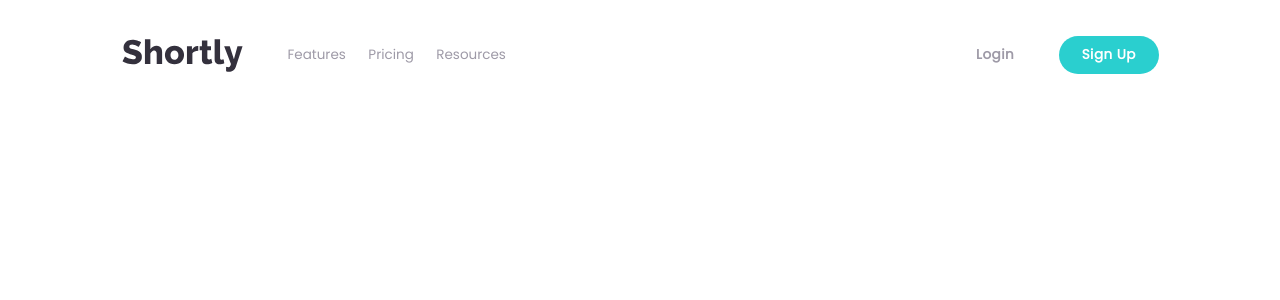
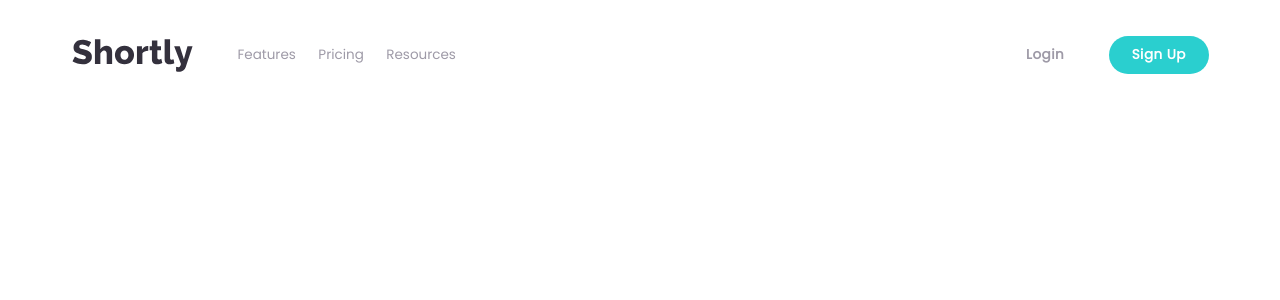
Before and after one commit to logotip4ik/frontend-mentor-url-shortening, a Nuxt app: page / in a window 1280 px wide. Shown: the top 300 px of the page. Built offline with nearby package versions, Linux system fonts and the light colour scheme.

Commit message:
update: renamed one mixin

```diff
--- a/assets/_mixins.scss
+++ b/assets/_mixins.scss
@@ -1,6 +1,6 @@
-@mixin basic-width() {
+@mixin base-width() {
   width: 100%;
-  max-width: 1100px;
+  max-width: 1200px;
 
   margin: 0 auto;
   padding-inline: 1.75rem;
--- a/components/Navbar.vue
+++ b/components/Navbar.vue
@@ -21,7 +21,7 @@ export default {}
 
 <style lang="scss">
 .nav {
-  @include basic-width;
+  @include base-width;
   display: flex;
   justify-content: space-between;
   align-items: center;
```
